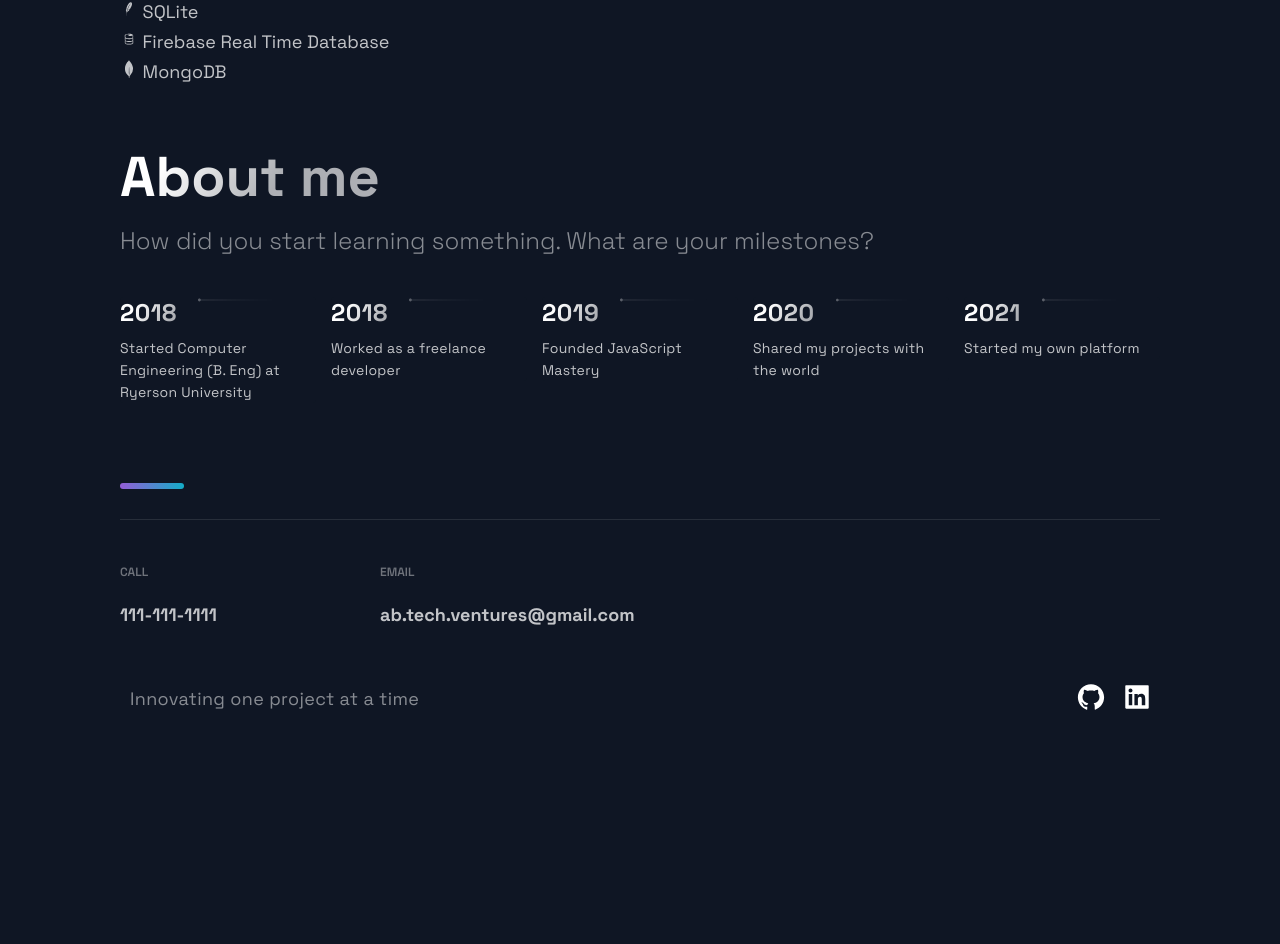
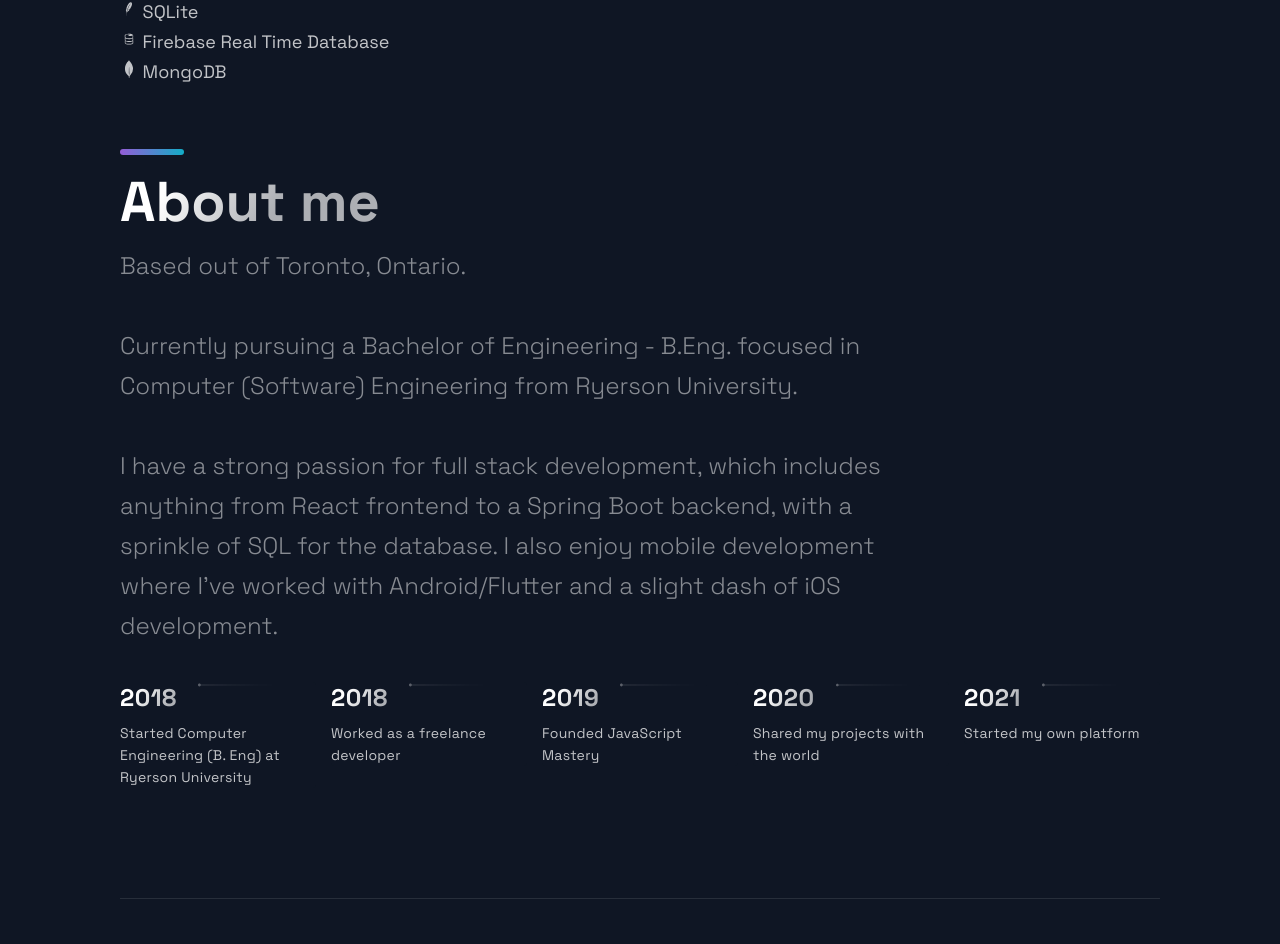
Before and after one commit to DeluxeViper/DeluxeViper.github.io, a Next.js app: page / in a window 1280 px wide. Shown: the part 5250-6194 px from the top of the page. Before the commit the page ends 6025 px from the top, so only its background shows below. Built offline with nearby package versions, Linux system fonts and the light colour scheme.

Commit message:
feat(about): added about me description

```diff
--- a/src/components/TimeLine/TimeLine.js
+++ b/src/components/TimeLine/TimeLine.js
@@ -71,9 +71,19 @@
 
   return (
     <Section id="about">
+      <SectionDivider />
+      <br />
       <SectionTitle>About me</SectionTitle>
       <SectionText>
-        How did you start learning something. What are your milestones?
+        {/* How did you start learning something. What are your milestones?  */}
+        Based out of Toronto, Ontario.
+        <br /> <br />
+        Currently pursuing a Bachelor of Engineering - B.Eng. focused in
+        Computer (Software) Engineering from Ryerson University. <br />
+        <br />I have a strong passion for full stack development, which includes
+        anything from React frontend to a Spring Boot backend, with a sprinkle
+        of SQL for the database. I also enjoy mobile development where I've
+        worked with Android/Flutter and a slight dash of iOS development.
       </SectionText>
       <CarouselContainer ref={carouselRef} onScroll={handleScroll}>
         <>
@@ -142,7 +152,6 @@
           </CarouselButton>
         ))}
       </CarouselButtons>
-      <SectionDivider />
     </Section>
   );
 };
```
